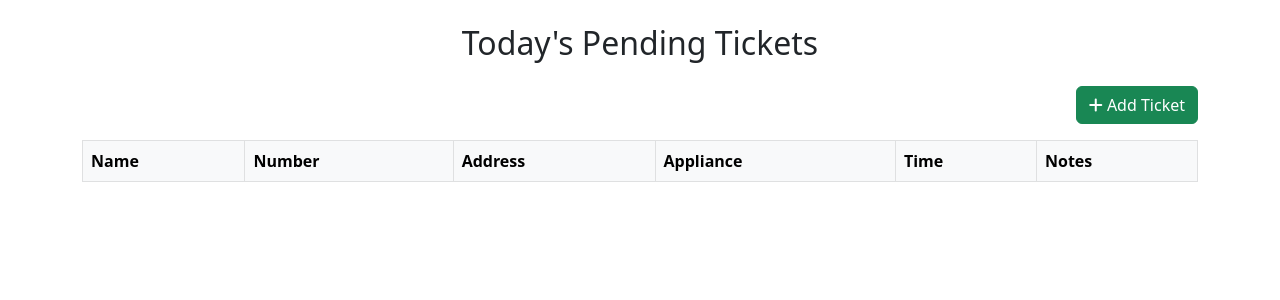
After one commit to zeronder/faber.zaplor.com, a Flask app: page /today in a window 1280 px wide. The commit adds this page. Shown: the top 300 px of the page. Run offline with Flask 3, Linux system fonts and the light colour scheme; lists and menus that the app fills with data are empty.

Commit message:
add Today is clickable, add row, mobile friendly

```diff
--- a/app/routes.py
+++ b/app/routes.py
@@ -5,6 +5,10 @@ main = Blueprint('main', __name__)
 @main.route('/')
 def index():
     return render_template('index.html')
+
+@main.route('/today')
+def today():
+    return render_template('today.html')
 
 '''
 @main.route('/about')
--- /dev/null
+++ b/app/static/css/style.css
@@ -0,0 +1,24 @@
+.card-title { font-weight: bold; }
+.nav-tabs .nav-link.active {
+  background-color: #0d6efd;
+  color: white;
+}
+.nav-tabs .nav-link {
+  color: #0d6efd;
+}
+
+@media (max-width: 600px) {
+  .table th, .table td {
+    font-size: 0.95em;
+    padding: 0.4rem;
+  }
+  .btn, .form-control, .form-select {
+    font-size: 1em;
+  }
+  .modal-content {
+    font-size: 1em;
+  }
+  .fa-lg {
+    font-size: 2em !important;
+  }
+}
--- /dev/null
+++ b/app/templates/today.html
@@ -0,0 +1,141 @@
+<!DOCTYPE html>
+<html lang="en">
+<head>
+  <meta charset="UTF-8">
+  <meta name="viewport" content="width=device-width, initial-scale=1">
+  <title>Today's Tickets</title>
+  <link href="https://cdn.jsdelivr.net/npm/bootstrap@5.3.0/dist/css/bootstrap.min.css" rel="stylesheet">
+  <link rel="stylesheet" href="/static/css/style.css">
+  <link rel="stylesheet" href="https://cdnjs.cloudflare.com/ajax/libs/font-awesome/6.4.0/css/all.min.css">
+</head>
+<body>
+<div class="container py-4">
+  <h2 class="mb-4 text-center">Today's Pending Tickets</h2>
+  <div class="mb-3 text-end">
+    <button class="btn btn-success" data-bs-toggle="modal" data-bs-target="#addTicketModal">
+      <i class="fa fa-plus"></i> Add Ticket
+    </button>
+  </div>
+  <table class="table table-bordered align-middle table-responsive">
+    <thead class="table-light">
+      <tr>
+        <th>Name</th>
+        <th>Number</th>
+        <th>Address</th>
+        <th>Appliance</th>
+        <th>Time</th>
+        <th>Notes</th>
+      </tr>
+    </thead>
+    <tbody id="ticketTableBody">
+      <!-- Tickets will be dynamically inserted here -->
+    </tbody>
+  </table>
+</div>
+
+<!-- Add Ticket Modal -->
+<div class="modal fade" id="addTicketModal" tabindex="-1" aria-labelledby="addTicketModalLabel" aria-hidden="true">
+  <div class="modal-dialog">
+    <div class="modal-content">
+      <div class="modal-header">
+        <h5 class="modal-title" id="addTicketModalLabel">Add New Ticket</h5>
+        <button type="button" class="btn-close" data-bs-dismiss="modal" aria-label="Close"></button>
+      </div>
+      <div class="modal-body">
+        <form id="addTicketForm">
+          <div class="mb-3">
+            <label for="name" class="form-label">Name</label>
+            <input type="text" class="form-control" id="name" required>
+          </div>
+          <div class="mb-3">
+            <label for="number" class="form-label">Number</label>
+            <input type="tel" class="form-control" id="number" pattern="[0-9]{10}" required>
+          </div>
+          <div class="mb-3">
+            <label for="address" class="form-label">Address</label>
+            <input type="text" class="form-control" id="address">
+          </div>
+          <div class="mb-3">
+            <label for="appliance" class="form-label">Appliance</label>
+            <select class="form-select" id="appliance">
+              <option value="">None (not specified)</option>
+              <option>Chimney</option>
+              <option>Hob</option>
+              <option>Microwave</option>
+              <option>Oven</option>
+              <option>Dishwasher</option>
+              <option>Visit</option>
+            </select>
+          </div>
+          <div class="mb-3">
+            <label for="time" class="form-label">Time</label>
+            <input type="time" class="form-control" id="time">
+          </div>
+          <div class="mb-3">
+            <label for="notes" class="form-label">Notes</label>
+            <textarea class="form-control" id="notes" rows="2"></textarea>
+          </div>
+          <button type="submit" class="btn btn-primary w-100">Add Ticket</button>
+        </form>
+      </div>
+    </div>
+  </div>
+</div>
+
+<script src="https://cdn.jsdelivr.net/npm/bootstrap@5.3.0/dist/js/bootstrap.bundle.min.js"></script>
+<script src="/static/js/script.js"></script>
+<script>
+// Helper to create action icons for number
+function createActionIcons(number) {
+  const call = `<a href='tel:${number}' class='me-2' title='Call'><i class='fa fa-phone text-success fa-lg' style='font-size: 1.7em;'></i></a>`;
+  const wa = `<a href='https://wa.me/91${number}' target='_blank' class='me-2' title='WhatsApp'><i class='fab fa-whatsapp text-success fa-lg' style='font-size: 1.7em;'></i></a>`;
+  // Only two icons, horizontal
+  return `<div class='d-flex flex-row justify-content-center mt-1'>${call}${wa}</div>`;
+}
+
+// Ticket storage (in-memory for now)
+let tickets = [];
+
+function renderTickets() {
+  const tbody = document.getElementById('ticketTableBody');
+  tbody.innerHTML = '';
+  tickets.forEach((t, idx) => {
+    tbody.innerHTML += `
+      <tr>
+        <td>${t.name}</td>
+        <td>${t.number}${createActionIcons(t.number)}</td>
+        <td>${t.address || ''}</td>
+        <td>${t.appliance || ''}</td>
+        <td>${t.time || ''}</td>
+        <td contenteditable='true' onblur='updateNotes(${idx}, this.innerText)'>${t.notes || ''}</td>
+      </tr>
+    `;
+  });
+}
+
+function updateNotes(idx, notes) {
+  tickets[idx].notes = notes;
+}
+
+document.getElementById('addTicketForm').addEventListener('submit', function(e) {
+  e.preventDefault();
+  const ticket = {
+    name: document.getElementById('name').value,
+    number: document.getElementById('number').value,
+    address: document.getElementById('address').value,
+    appliance: document.getElementById('appliance').value,
+    time: document.getElementById('time').value,
+    notes: document.getElementById('notes').value
+  };
+  tickets.push(ticket);
+  renderTickets();
+  this.reset();
+  var modal = bootstrap.Modal.getInstance(document.getElementById('addTicketModal'));
+  modal.hide();
+});
+
+// Initial render
+renderTickets();
+</script>
+</body>
+</html>
--- a/run.py
+++ b/run.py
@@ -2,4 +2,4 @@ from app import create_app
 
 if __name__ == "__main__":
     application = create_app()
-    application.run(debug=True)
+    application.run(host='0.0.0.0', port=5000, debug=True)
```
Also changed, not shown: app/static/css/ck_style.css (deleted, +0 -8 lines), app/templates/index.html (+6 -4 lines).
